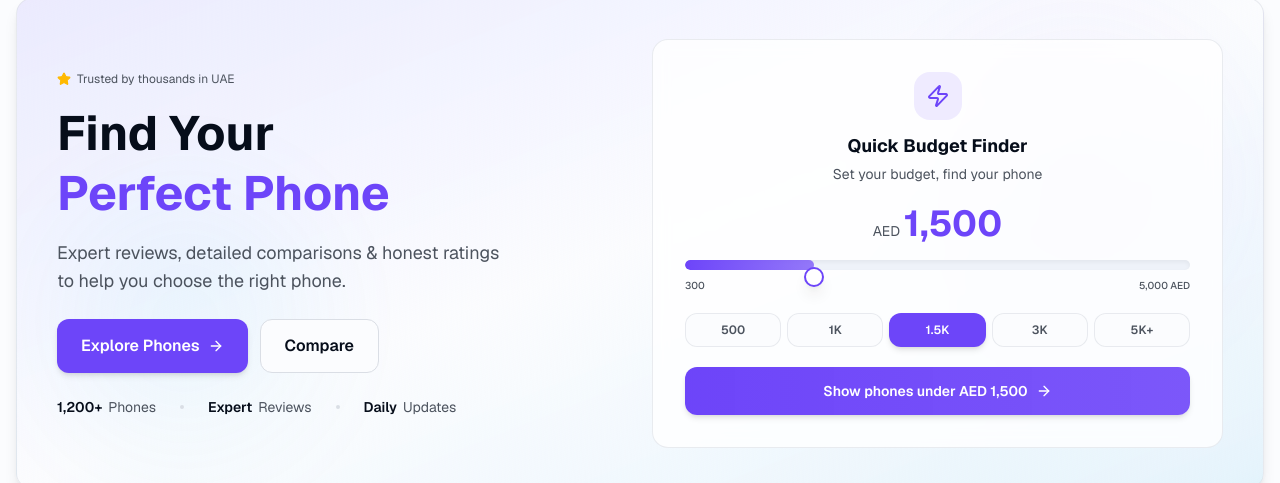
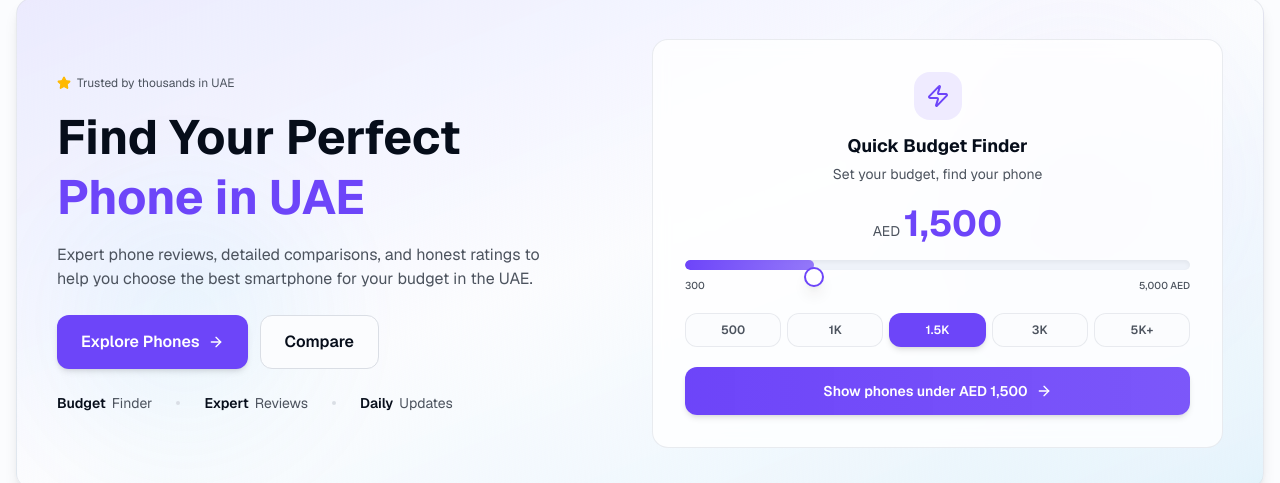
Before and after one commit to bestmobileuaecom/bestmobileuae.com, a Next.js app: page / in a window 1280 px wide. Shown: the part 101-584 px from the top of the page. Built offline with nearby package versions, Linux system fonts and the light colour scheme; no server answers; the database is empty.

Commit message:
small fix

```diff
--- a/components/features/home/Hero.jsx
+++ b/components/features/home/Hero.jsx
@@ -131,14 +131,14 @@ export default function Hero({ trendingPhones = [] }) {
 
                 {/* Headline */}
                 <h1 className="text-3xl md:text-4xl lg:text-5xl font-bold text-foreground leading-tight mb-4">
-                  Find Your
+                  Find Your Perfect
                   <br />
-                  <span className="text-primary">Perfect Phone</span>
+                  <span className="text-primary">Phone in UAE</span>
                 </h1>
 
                 {/* Short Subheadline */}
-                <p className="text-base md:text-lg text-muted-foreground mb-6 max-w-md">
-                  Expert reviews, detailed comparisons & honest ratings to help you choose the right phone.
+                <p className="text-base md:text-md text-muted-foreground mb-6 max-w-lg">
+                   Expert phone reviews, detailed comparisons, and honest ratings to help you choose the best smartphone for your budget in the UAE.
                 </p>
 
                 {/* CTA Buttons */}
@@ -161,8 +161,8 @@ export default function Hero({ trendingPhones = [] }) {
                 {/* Minimal Stats */}
                 <div className="flex items-center gap-3 sm:gap-6 text-xs sm:text-sm text-muted-foreground flex-wrap">
                   <div className="flex items-center gap-1.5">
-                    <span className="font-semibold text-foreground">1,200+</span>
-                    <span>Phones</span>
+                    <span className="font-semibold text-foreground">Budget</span>
+                    <span>Finder</span>
                   </div>
                   <div className="w-1 h-1 rounded-full bg-border hidden sm:block" />
                   <div className="flex items-center gap-1.5">
```
